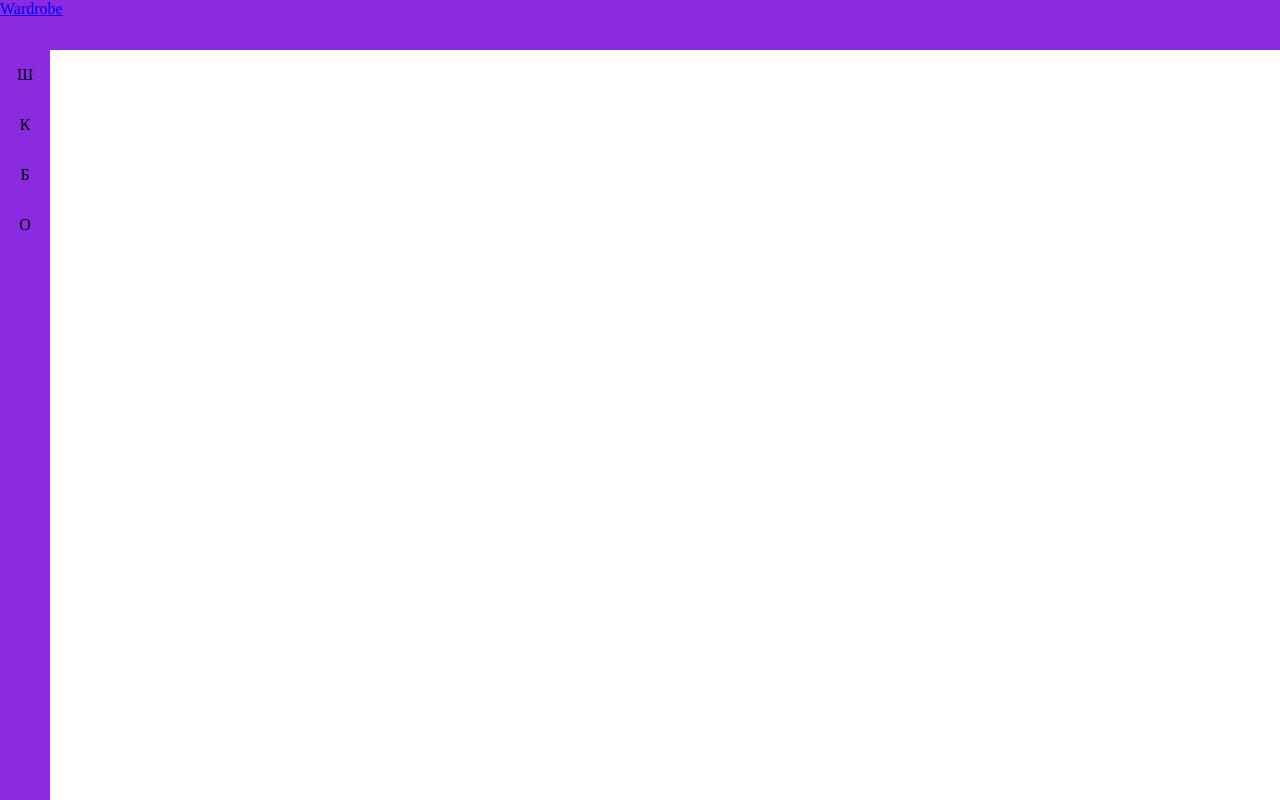
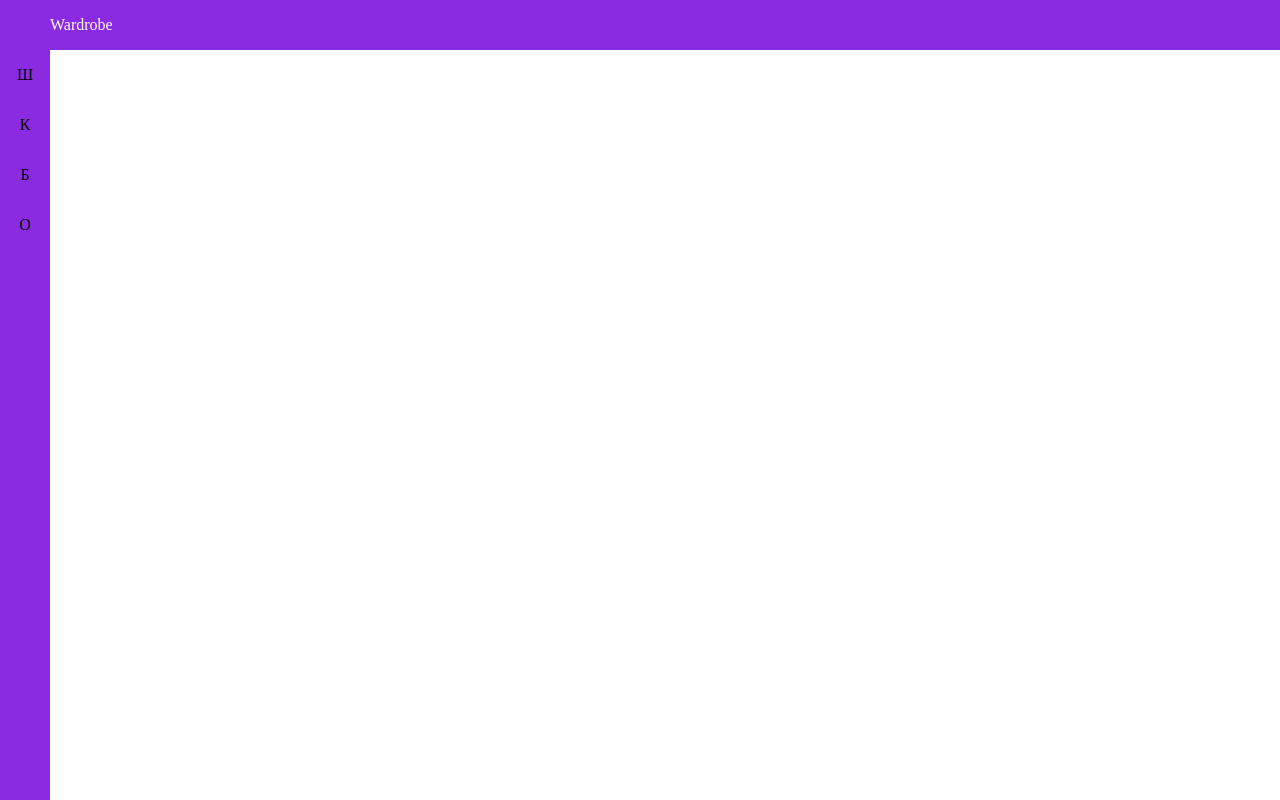
Before and after one commit to Musa-94/wardrobe, a Next.js app: page / in a window 1280 px wide. Built offline with nearby package versions, Linux system fonts and the light colour scheme.

Commit message:
clean site

```diff
--- a/ui/components/header/index.tsx
+++ b/ui/components/header/index.tsx
@@ -5,9 +5,5 @@ import Link from 'next/link'
 export const Header = () => {
     const {} = useHeader()
 
-    return (
-        <WrapperHeader>
-            <Link href="/wardrobe">Wardrobe</Link>
-        </WrapperHeader>
-    )
+    return <WrapperHeader>Wardrobe</WrapperHeader>
 }
--- a/ui/components/header/styled.tsx
+++ b/ui/components/header/styled.tsx
@@ -3,4 +3,9 @@ import styled from 'styled-components'
 export const WrapperHeader = styled.header`
     height: 50px;
     background-color: blueviolet;
+    display: flex;
+    justify-content: flex-start;
+    align-items: center;
+    padding-left: 50px;
+    color: white;
 `
```
